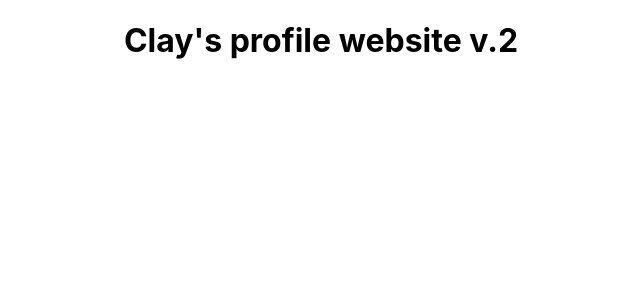
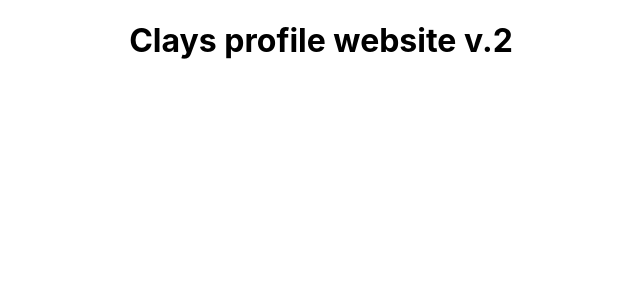
Before and after one commit to IDrumsey/profile-site-v2, a Next.js app: page / in a window 1280 px wide. Shown: the top 300 px of the page, without its empty margins (319-959 px from the left). Built offline with nearby package versions, Linux system fonts and the light colour scheme.

Commit message:
Fixed error with build.
Wouldn't build because of punctuation.

```diff
--- a/pages/index.tsx
+++ b/pages/index.tsx
@@ -13,7 +13,7 @@ export default function Home() {
       <main>
         <h1
           style={{textAlign: 'center'}}
-        >Clay's profile website v.2</h1>
+        >Clays profile website v.2</h1>
       </main>
       </>
   )
```
